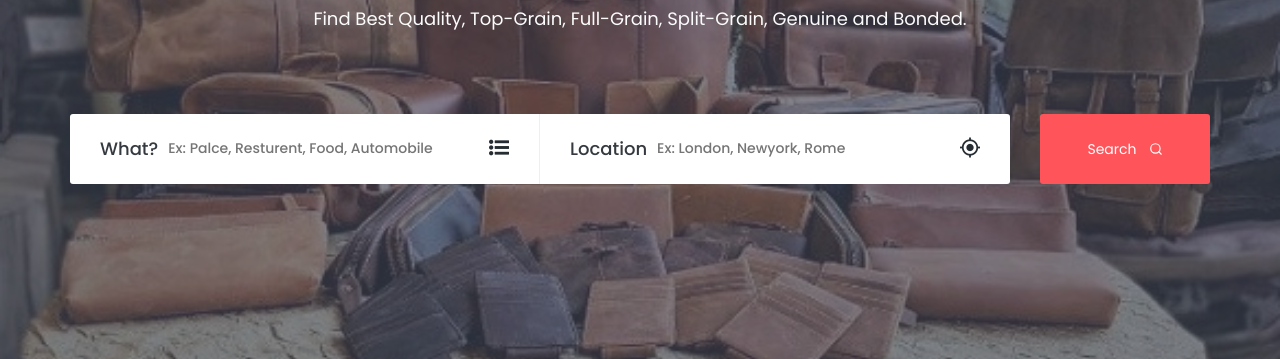
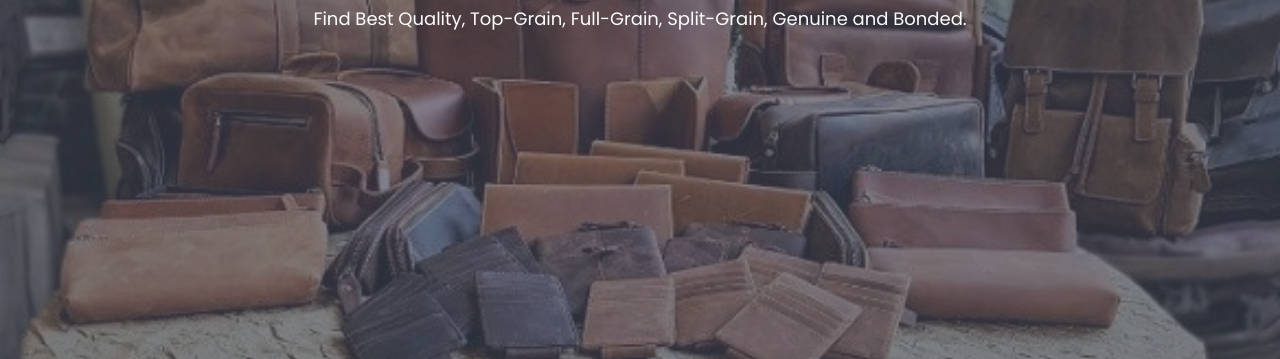
Before and after one commit to MdIsmaill/TannersCo, a plain HTML site: page index.html in a window 1280 px wide. Shown: the part 441-800 px from the top of the page. Drawn offline with nearby package versions, Linux system fonts and the light colour scheme.

Commit message:
index.html

```diff
--- a/index.html
+++ b/index.html
@@ -156,33 +156,6 @@
 					<p>
 						Find Best Quality, Top-Grain, Full-Grain, Split-Grain, Genuine and Bonded.
 					</p>
-				</div>
-				<div class="welcome-hero-serch-box">
-					<div class="welcome-hero-form">
-						<div class="single-welcome-hero-form">
-							<h3>what?</h3>
-							<form action="index.html">
-								<input type="text" placeholder="Ex: palce, resturent, food, automobile" />
-							</form>
-							<div class="welcome-hero-form-icon">
-								<i class="flaticon-list-with-dots"></i>
-							</div>
-						</div>
-						<div class="single-welcome-hero-form">
-							<h3>location</h3>
-							<form action="index.html">
-								<input type="text" placeholder="Ex: london, newyork, rome" />
-							</form>
-							<div class="welcome-hero-form-icon">
-								<i class="flaticon-gps-fixed-indicator"></i>
-							</div>
-						</div>
-					</div>
-					<div class="welcome-hero-serch">
-						<button class="welcome-hero-btn" onclick="window.location.href='#'">
-							 search  <i data-feather="search"></i>
-						</button>
-					</div>
 				</div>
 			</div>
 
```
